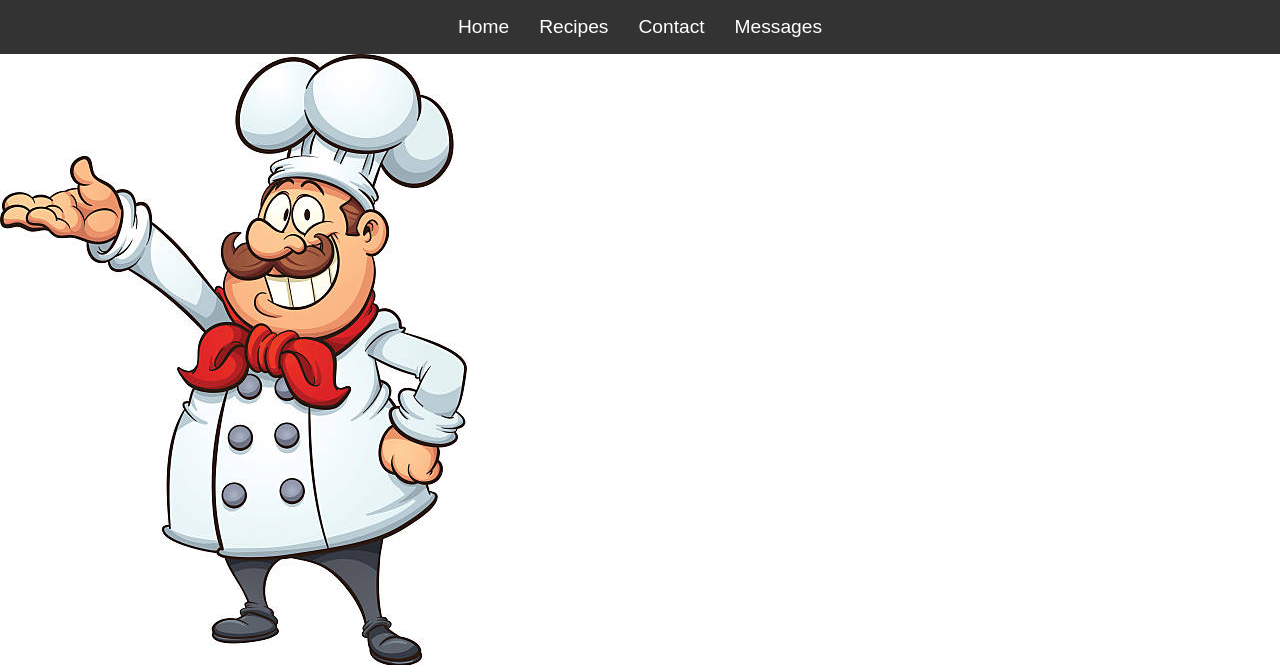
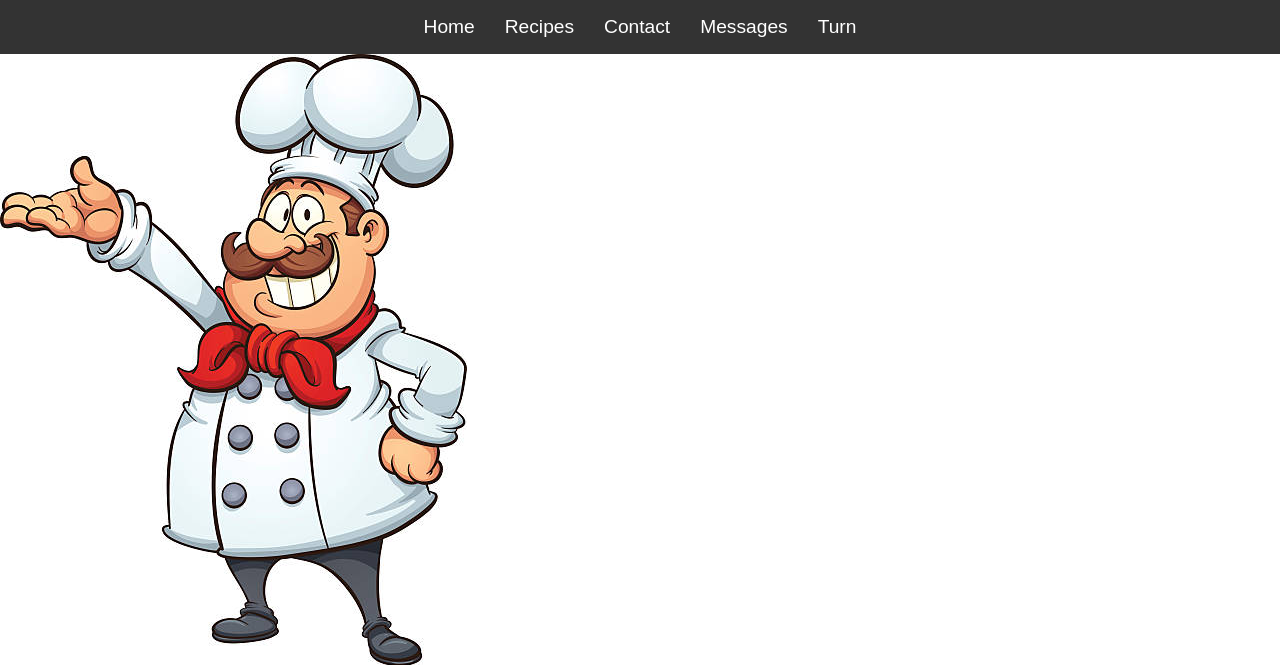
Before and after one commit to umairaali58/cse312project, a Flask app: page / in a window 1280 px wide. Shown: the top 665 px of the page. Run offline with Flask 2, Linux system fonts and the light colour scheme; data that the repository does not hold is empty.

Commit message:
added turn tab to each page

```diff
--- a/templates/index.html
+++ b/templates/index.html
@@ -14,6 +14,7 @@
             <li><a href="/recipe">Recipes</a></li>
             <li><a href="/contact">Contact</a></li>
             <li><a href="/messages">Messages</a></li>
+            <li><a href="/turn">Turn</a></li>
 
         </ul>
     </nav>
--- a/templates/messages.html
+++ b/templates/messages.html
@@ -14,6 +14,7 @@
             <li><a href="/recipe">Recipes</a></li>
             <li><a href="/contact">Contact</a></li>
             <li><a href="/messages">Messages</a></li>
+            <li><a href="/turn">Turn</a></li>
         </ul>
     </nav>
 
--- a/templates/recipe.html
+++ b/templates/recipe.html
@@ -14,6 +14,7 @@
             <li><a href="/recipe">Recipes</a></li>
             <li><a href="/contact">Contact</a></li>
             <li><a href="/messages">Messages</a></li>
+            <li><a href="/turn">Turn</a></li>
         </ul>
     </nav>
 
```
